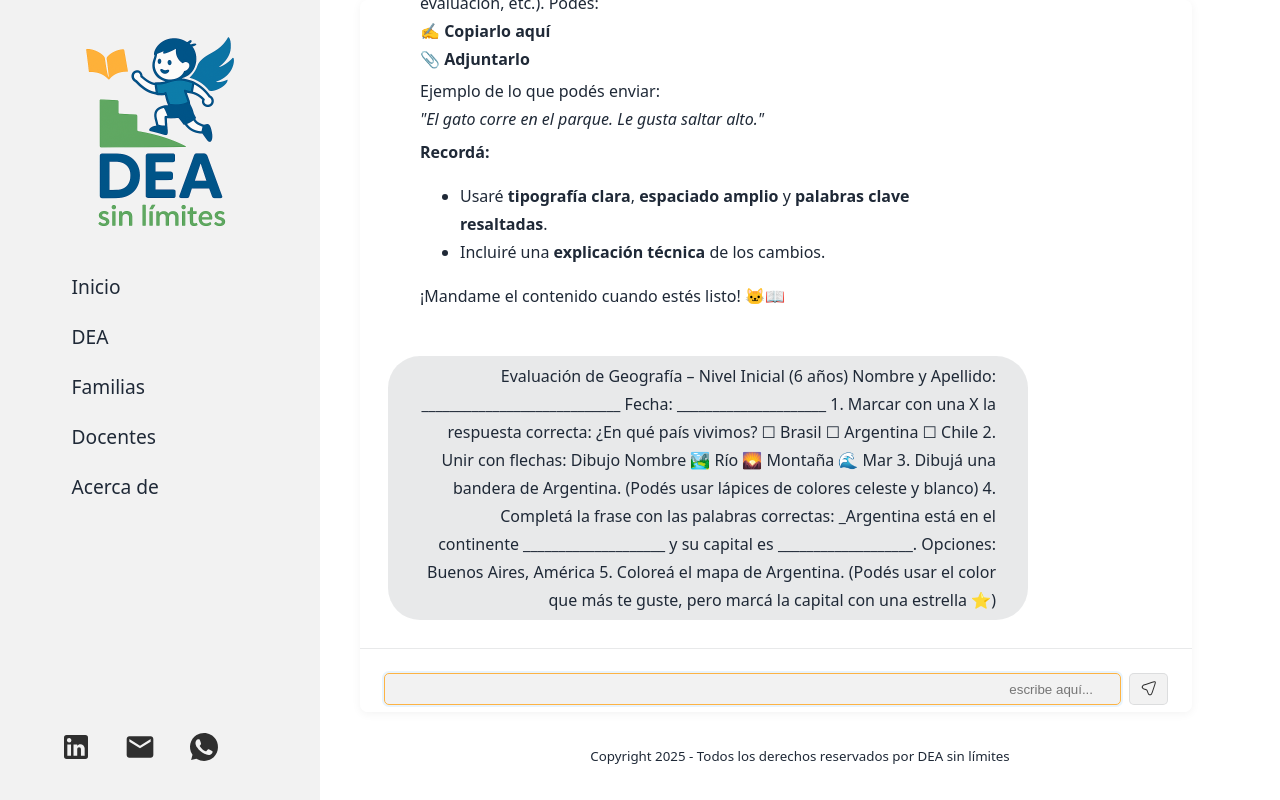
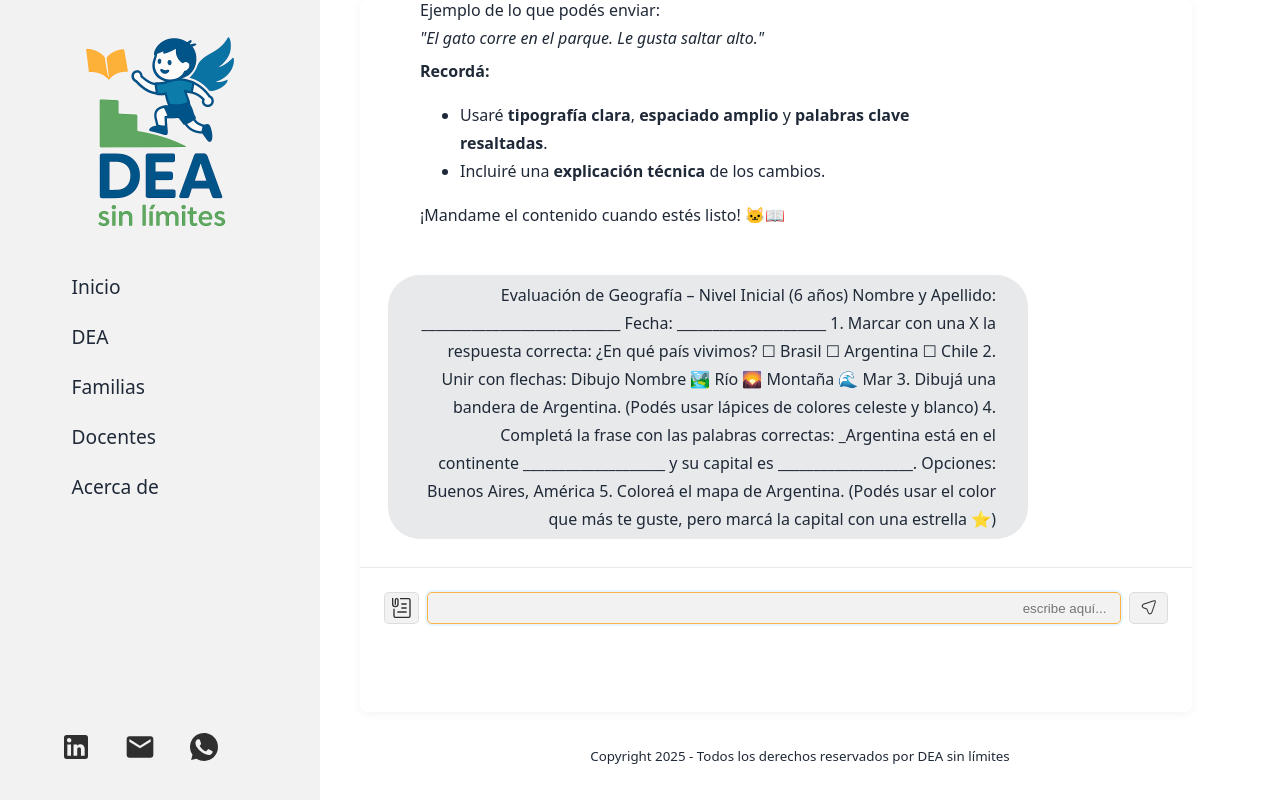
Before and after one commit to galiprandi/deasinlimites, a Next.js app: page /macky in a window 1280 px wide. Built offline with nearby package versions, Linux system fonts and the light colour scheme.

Commit message:
checkpoint

```diff
--- a/app/api/chat/route.ts
+++ b/app/api/chat/route.ts
@@ -1,50 +1,111 @@
 import { deepseek } from "@ai-sdk/deepseek";
 import { streamText } from "ai";
 import { system } from "./prompt";
+import { join } from "path";
+import { readFile } from "fs/promises";
+import { existsSync } from "fs";
 
 export const maxDuration = 30;
 
 export async function POST(req: Request) {
   const { messages } = await req.json();
 
+  // Buscar si el último mensaje tiene referencia a archivos adjuntos
+  if (messages.length > 0) {
+    const lastMessage = messages[messages.length - 1];
+
+    // Comprobar si hay referencias a archivos en el mensaje
+    if (lastMessage.content && typeof lastMessage.content === "string") {
+      const fileMatch = lastMessage.content.match(
+        /\[Archivos adjuntos: (.*?)\]/
+      );
+
+      if (fileMatch && fileMatch[1]) {
+        // Obtener los nombres de archivo mencionados
+        const fileNames = fileMatch[1].split(", ");
+
+        // Buscar en el directorio de uploads estos archivos
+        const uploadDir = join(process.cwd(), "uploads");
+        const filesData = [];
+
+        // Extraer solo el mensaje sin la referencia a archivos
+        lastMessage.content = lastMessage.content
+          .replace(/\[Archivos adjuntos: (.*?)\]/, "")
+          .trim();
+
+        // Para cada archivo mencionado, intentar encontrarlo
+        for (const fileName of fileNames) {
+          // Buscar archivos en el directorio que contengan el nombre original
+          const files = existsSync(uploadDir)
+            ? (await readdir(uploadDir)).filter((file) =>
+                file.includes(fileName)
+              )
+            : [];
+
+          if (files.length > 0) {
+            // Leer el contenido del archivo
+            const filePath = join(uploadDir, files[0]);
+            const fileContent = await readFile(filePath, "utf-8");
+
+            // Agregar los datos del archivo
+            filesData.push({
+              name: fileName,
+              content: fileContent,
+            });
+          }
+        }
+
+        // Si se encontraron archivos, agregarlos al sistema de mensajes
+        if (filesData.length > 0) {
+          const filesContext = `
+El usuario ha adjuntado los siguientes archivos:
+${filesData
+  .map(
+    (file, index) => `
+Archivo ${index + 1}: ${file.name}
+Contenido:
+\`\`\`
+${file.content.substring(0, 1000)}${
+      file.content.length > 1000 ? "...[contenido truncado]" : ""
+    }
+\`\`\`
+`
+  )
+  .join("\n")}
+`;
+
+          // Añadir el contexto de los archivos al sistema
+          const enhancedSystem = system + filesContext;
+
+          // Usar el sistema mejorado con el contexto de los archivos
+          const result = streamText({
+            model: deepseek("deepseek-chat"),
+            system: enhancedSystem,
+            messages,
+          });
+
+          return result.toDataStreamResponse();
+        }
+      }
+    }
+  }
+
+  // Si no hay archivos o no se pudieron procesar, usar el flujo normal
   const result = streamText({
     model: deepseek("deepseek-chat"),
     system,
     messages,
-    // tools,
   });
 
   return result.toDataStreamResponse();
 }
 
-/*
-const tools: Parameters<typeof streamText>[0]["tools"] = {
-  weather: tool({
-    description: "Get the weather in a location (fahrenheit)",
-    parameters: z.object({
-      location: z.string().describe("The location to get the weather for"),
-    }),
-    execute: async ({ location }) => {
-      const temperature = Math.round(Math.random() * (90 - 32) + 32);
-      return {
-        location,
-        temperature,
-      };
-    },
-  }),
-  convertFahrenheitToCelsius: tool({
-    description: "Convert a temperature in fahrenheit to celsius",
-    parameters: z.object({
-      temperature: z
-        .number()
-        .describe("The temperature in fahrenheit to convert"),
-    }),
-    execute: async ({ temperature }) => {
-      const celsius = Math.round((temperature - 32) * (5 / 9));
-      return {
-        celsius,
-      };
-    },
-  }),
-};
- */
+// Función auxiliar para leer el directorio
+async function readdir(dir: string): Promise<string[]> {
+  try {
+    return await fs.promises.readdir(dir);
+  } catch (error) {
+    console.error(`Error al leer el directorio ${dir}:`, error);
+    return [];
+  }
+}
--- a/app/macky/page.module.css
+++ b/app/macky/page.module.css
@@ -1,7 +1,7 @@
 .chat {
   text-align: right;
   display: grid;
-  grid-template-rows: 1fr 4em;
+  grid-template-rows: 1fr auto auto 4em;
   grid-auto-columns: 1fr;
   margin-right: 3em;
   overflow: hidden;
@@ -40,7 +40,7 @@
 
 .form {
   display: grid;
-  grid-template-columns: 1fr auto;
+  grid-template-columns: auto 1fr auto;
   grid-template-rows: 2em;
   background-color: #fff;
   padding: 1.5em;
@@ -48,8 +48,8 @@
   border-top: 1px solid var(--bd-grey2, #eaeaea);
 }
 
-.form input {
-  padding: 0 2em;
+.inputField {
+  padding: 0 1em;
   border-radius: 5px;
   outline: 0;
   background-color: var(--bd-grey);
@@ -58,23 +58,24 @@
   transition: border-color 0.2s;
 }
 
-.form input:focus {
+.inputField:focus {
   border-color: var(--color-accent, #2196f3);
   box-shadow: 0 0 0 2px rgba(33, 150, 243, 0.1);
 }
 
-.form input:disabled {
+.inputField:disabled {
   opacity: 0.7;
   cursor: not-allowed;
 }
 
-.form button {
+.actionButton,
+.attachButton {
   background-color: var(--bd-grey);
   padding: 0.3em 0.5em;
   border-radius: 5px;
   border: 1px solid var(--bd-grey2);
   outline: 0;
-  text-align: right;
+  text-align: center;
   cursor: pointer;
   display: flex;
   align-items: center;
@@ -82,12 +83,15 @@
   transition: background-color 0.2s;
 }
 
-.form button:hover,
-.form button:active {
+.actionButton:hover,
+.actionButton:active,
+.attachButton:hover,
+.attachButton:active {
   background-color: var(--color-accent);
 }
 
-.form button:disabled {
+.actionButton:disabled,
+.attachButton:disabled {
   opacity: 0.5;
   cursor: not-allowed;
 }
@@ -166,6 +170,42 @@
   background-color: #d32f2f;
 }
 
+/* Estilos para la vista previa de archivos */
+.filePreview {
+  padding: 0.5rem 1rem;
+  background-color: #f5f5f5;
+  border-top: 1px solid #eaeaea;
+  display: flex;
+  flex-wrap: wrap;
+  gap: 0.5rem;
+}
+
+.fileItem {
+  background-color: #e3f2fd;
+  border-radius: 4px;
+  padding: 0.25rem 0.5rem;
+  display: flex;
+  align-items: center;
+  gap: 0.5rem;
+  font-size: 0.875rem;
+}
+
+.removeFileBtn {
+  background: none;
+  border: none;
+  color: #757575;
+  cursor: pointer;
+  font-size: 1rem;
+  padding: 0;
+  display: flex;
+  align-items: center;
+  justify-content: center;
+}
+
+.removeFileBtn:hover {
+  color: #d32f2f;
+}
+
 @keyframes bounce {
   0%,
   80%,
--- a/app/macky/page.tsx
+++ b/app/macky/page.tsx
@@ -3,8 +3,7 @@
 import { useChat } from "@ai-sdk/react";
 import Message from "./component/Message";
 import send from "@/assets/icons/send.svg";
-import stop from "@/assets/icons/stop.svg"; // Asumiendo que tienes este icono
-import retry from "@/assets/icons/retry.svg"; // Asumiendo que tienes este icono
+import attachment from "@/assets/icons/attachment.svg"; // Necesitarás este icono
 import Image from "next/image";
 
 import styles from "./page.module.css";
@@ -15,16 +14,18 @@ import { fakeMessages } from "./messages.mock";
 export default function AI() {
   const [isTyping, setIsTyping] = useState(false);
   const [showRealMessages, setShowRealMessages] = useState(false);
+  const [files, setFiles] = useState<File[]>([]);
 
   const {
     messages: realMessages,
     input,
     handleInputChange,
-    handleSubmit,
+    handleSubmit: originalHandleSubmit,
     status,
     stop: stopGeneration,
     error,
     reload,
+    setMessages,
   } = useChat({
     maxSteps: 5,
     onResponse: () => {
@@ -38,6 +39,7 @@ export default function AI() {
 
   const messagesRef = useRef<HTMLDivElement>(null);
   const inputRef = useRef<HTMLInputElement>(null);
+  const fileInputRef = useRef<HTMLInputElement>(null);
 
   // Scroll al fondo cuando hay nuevos mensajes
   useEffect(() => {
@@ -54,12 +56,69 @@ export default function AI() {
     }
   }, []);
 
-  const onSubmit = (e: React.FormEvent) => {
+  const handleFileChange = (e: React.ChangeEvent<HTMLInputElement>) => {
+    if (e.target.files) {
+      const newFiles = Array.from(e.target.files);
+      setFiles((prevFiles) => [...prevFiles, ...newFiles]);
+    }
+  };
+
+  const removeFile = (index: number) => {
+    setFiles((prevFiles) => prevFiles.filter((_, i) => i !== index));
+  };
+
+  const handleFileButtonClick = () => {
+    fileInputRef.current?.click();
+  };
+
+  const handleSubmit = async (e: React.FormEvent) => {
     e.preventDefault();
-    if (input.trim() === "") return;
+    if (input.trim() === "" && files.length === 0) return;
+
     setIsTyping(true);
     setShowRealMessages(true);
-    handleSubmit(e);
+
+    // Si hay archivos, procesarlos
+    if (files.length > 0) {
+      try {
+        // Crear un FormData para enviar los archivos
+        const formData = new FormData();
+        formData.append("message", input);
+        files.forEach((file) => {
+          formData.append("files", file);
+        });
+
+        // Enviar los archivos y el mensaje al servidor
+        const response = await fetch("/api/upload", {
+          method: "POST",
+          body: formData,
+        });
+
+        if (!response.ok) {
+          throw new Error("Error al subir los archivos");
+        }
+
+        const data = await response.json();
+
+        // Añadir mensaje del usuario con información de los archivos
+        const fileNames = files.map((file) => file.name).join(", ");
+        const userMessage = `${input}${
+          input ? " " : ""
+        }[Archivos adjuntos: ${fileNames}]`;
+
+        // Limpiar los archivos
+        setFiles([]);
+
+        // Continuar con el flujo normal de envío de mensaje
+        originalHandleSubmit(e, { message: userMessage });
+      } catch (error) {
+        console.error("Error al procesar archivos:", error);
+        setIsTyping(false);
+      }
+    } else {
+      // Si no hay archivos, proceder con el flujo normal
+      originalHandleSubmit(e);
+    }
   };
 
   const isLoading = status === "submitted" || status === "streaming";
@@ -117,7 +176,41 @@ export default function AI() {
         )}
       </div>
 
-      <form onSubmit={onSubmit} className={styles.form}>
+      {/* Mostrar vista previa de archivos seleccionados */}
+      {files.length > 0 && (
+        <div className={styles.filePreview}>
+          {files.map((file, index) => (
+            <div key={index} className={styles.fileItem}>
+              <span>{file.name}</span>
+              <button
+                type="button"
+                onClick={() => removeFile(index)}
+                className={styles.removeFileBtn}
+              >
+                ×
+              </button>
+            </div>
+          ))}
+        </div>
+      )}
+
+      <form onSubmit={handleSubmit} className={styles.form}>
+        <input
+          type="file"
+          ref={fileInputRef}
+          onChange={handleFileChange}
+          style={{ display: "none" }}
+          multiple
+        />
+        <button
+          type="button"
+          onClick={handleFileButtonClick}
+          className={styles.attachButton}
+          disabled={isLoading}
+        >
+          <Image src={attachment} alt="Adjuntar" width={20} height={20} />
+        </button>
+
         <input
           ref={inputRef}
           name="prompt"
@@ -125,14 +218,19 @@ export default function AI() {
           onChange={handleInputChange}
           disabled={isLoading}
           placeholder="escribe aquí..."
+          className={styles.inputField}
         />
 
         {isLoading ? (
-          <button type="button" onClick={() => stopGeneration()}>
+          <button
+            type="button"
+            onClick={() => stopGeneration()}
+            className={styles.actionButton}
+          >
             Stop
           </button>
         ) : (
-          <button type="submit">
+          <button type="submit" className={styles.actionButton}>
             <Image src={send} alt="Enviar" width={24} height={24} />
           </button>
         )}
--- a/package.json
+++ b/package.json
@@ -26,6 +26,7 @@
     "remark-parse": "^11.0.0",
     "remark-rehype": "^11.1.2",
     "unified": "^11.0.5",
+    "uuid": "^11.1.0",
     "zod": "^3.24.2"
   },
   "devDependencies": {
@@ -33,6 +34,7 @@
     "@types/node": "^20",
     "@types/react": "^19",
     "@types/react-dom": "^19",
+    "@types/uuid": "^10.0.0",
     "eslint": "^9",
     "eslint-config-next": "15.2.4",
     "typescript": "^5"
```
Also changed, not shown: app/api/upload/route.ts (added, +68 -0 lines), 1 other file (tests, documents, lock files or other folders).
